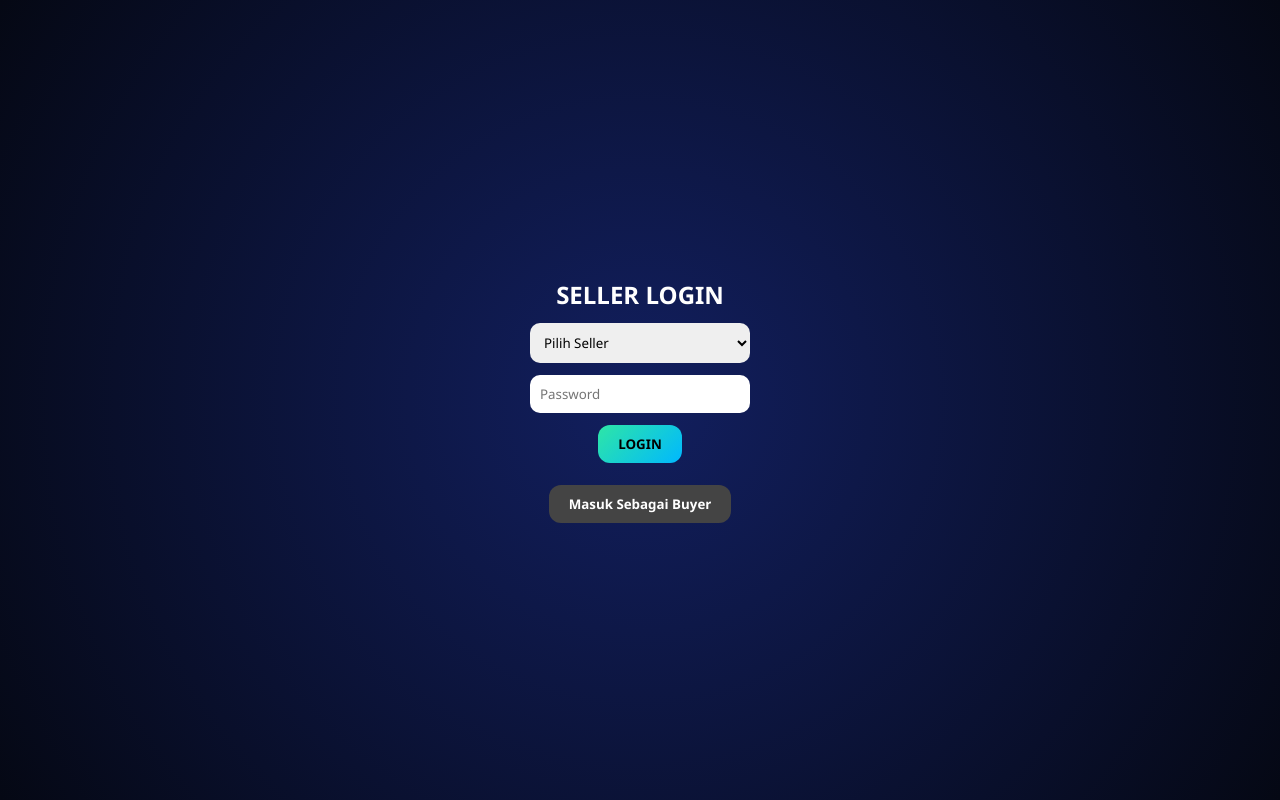
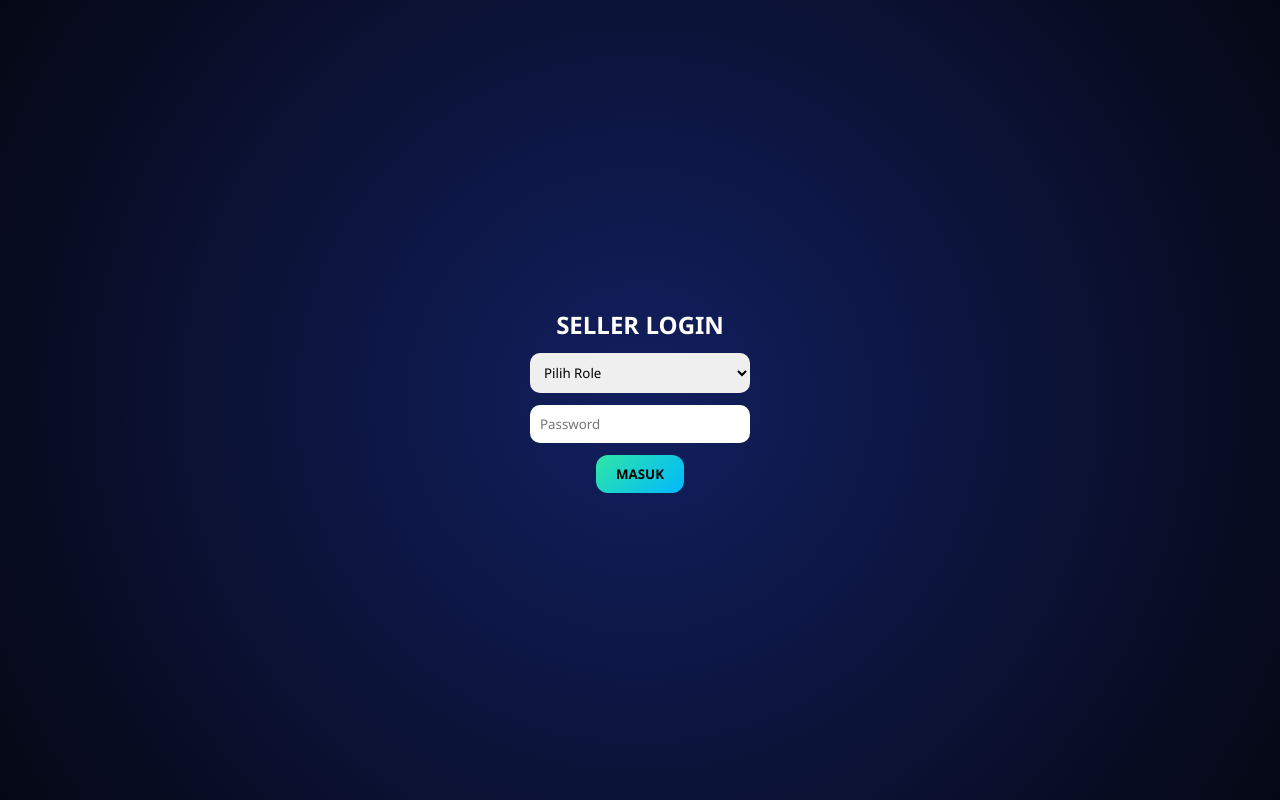
Before and after one commit to wanzHOSTING-code/STOK-ALL-AKUN-, a React (Create React App) app: page / in a window 1280 px wide. Built offline with nearby package versions, Linux system fonts and the light colour scheme.

Commit message:
Update App.js

```diff
--- a/src/App.js
+++ b/src/App.js
@@ -17,7 +17,6 @@ export default function App() {
   const [harga, setHarga] = useState("");
   const [list, setList] = useState([]);
 
-  /* load data */
   useEffect(() => {
     const data = localStorage.getItem("stok");
     if (data) setList(JSON.parse(data));
@@ -27,9 +26,9 @@ export default function App() {
     localStorage.setItem("stok", JSON.stringify(list));
   }, [list]);
 
-  /* LOGIN */
   const login = () => {
-    if (!loginAs || password !== sellers[loginAs].pass) {
+    if (loginAs === "VIEWER") return;
+    if (!sellers[loginAs] || password !== sellers[loginAs].pass) {
       alert("Login gagal");
       return;
     }
@@ -41,15 +40,28 @@ export default function App() {
     setPassword("");
   };
 
-  /* ADD STOK */
   const tambah = () => {
     if (!game || !detail || !harga) return alert("Lengkapi data!");
-    setList([{ game, detail, harga, seller: loginAs }, ...list]);
+    setList([
+      { id: Date.now(), game, detail, harga, seller: loginAs, sold: false },
+      ...list,
+    ]);
     setGame(""); setDetail(""); setHarga("");
   };
 
-  /* BUY */
+  const markSold = (id) => {
+    setList(list.map(item =>
+      item.id === id ? { ...item, sold: true } : item
+    ));
+  };
+
+  const hapus = (id) => {
+    if (!window.confirm("Hapus stok ini?")) return;
+    setList(list.filter(item => item.id !== id));
+  };
+
   const buy = (item) => {
+    if (item.sold) return;
     const msg = `Halo ${item.seller}, saya mau beli akun:\n\n🎮 ${item.game}\n📌 ${item.detail}\n💰 Rp ${item.harga}`;
     window.open(
       `https://wa.me/${sellers[item.seller].phone}?text=${encodeURIComponent(msg)}`,
@@ -63,24 +75,21 @@ export default function App() {
       <div className="login">
         <h2>SELLER LOGIN</h2>
         <select onChange={(e) => setLoginAs(e.target.value)}>
-          <option value="">Pilih Seller</option>
+          <option value="">Pilih Role</option>
           <option>WANZ</option>
           <option>DAEN</option>
           <option>GIO</option>
+          <option value="VIEWER">BUYER</option>
         </select>
+        {loginAs !== "VIEWER" && (
           <input
             type="password"
             placeholder="Password"
             value={password}
             onChange={(e) => setPassword(e.target.value)}
           />
-        <button onClick={login}>LOGIN</button>
-
-        <p className="viewer">
-          <button onClick={() => setLoginAs("VIEWER")}>
-            Masuk Sebagai Buyer
-          </button>
-        </p>
+        )}
+        <button onClick={login}>MASUK</button>
       </div>
     );
   }
@@ -90,9 +99,7 @@ export default function App() {
       <header>
         <img src="/logo.png" alt="logo" />
         <h1>STOK AKUN<br />WANZ × DAEN × GIO</h1>
-        {loginAs !== "VIEWER" && (
         <button className="logout" onClick={logout}>LOGOUT</button>
-        )}
       </header>
 
       {loginAs !== "VIEWER" && (
@@ -105,13 +112,31 @@ export default function App() {
       )}
 
       <div className="list">
-        {list.map((item, i)=>(
-          <div className="card" key={i}>
+        {list.map((item)=>(
+          <div className={`card ${item.sold ? "sold" : ""}`} key={item.id}>
             <span className={`badge ${item.seller}`}>{item.seller}</span>
             <h3>{item.game}</h3>
             <p>{item.detail}</p>
             <p className="price">Rp {item.harga}</p>
-            <button className="buy" onClick={()=>buy(item)}>BELI AKUN 🔥</button>
+
+            {!item.sold && (
+              <button className="buy" onClick={()=>buy(item)}>
+                BELI AKUN 🔥
+              </button>
+            )}
+
+            {item.sold && (
+              <div className="soldBadge">SOLD ❌</div>
+            )}
+
+            {loginAs === item.seller && (
+              <div className="adminBtn">
+                {!item.sold && (
+                  <button className="soldBtn" onClick={()=>markSold(item.id)}>SOLD</button>
+                )}
+                <button className="delBtn" onClick={()=>hapus(item.id)}>DELETE</button>
+              </div>
+            )}
           </div>
         ))}
       </div>
```
Lines whose indentation alone changed are shown as unchanged.
